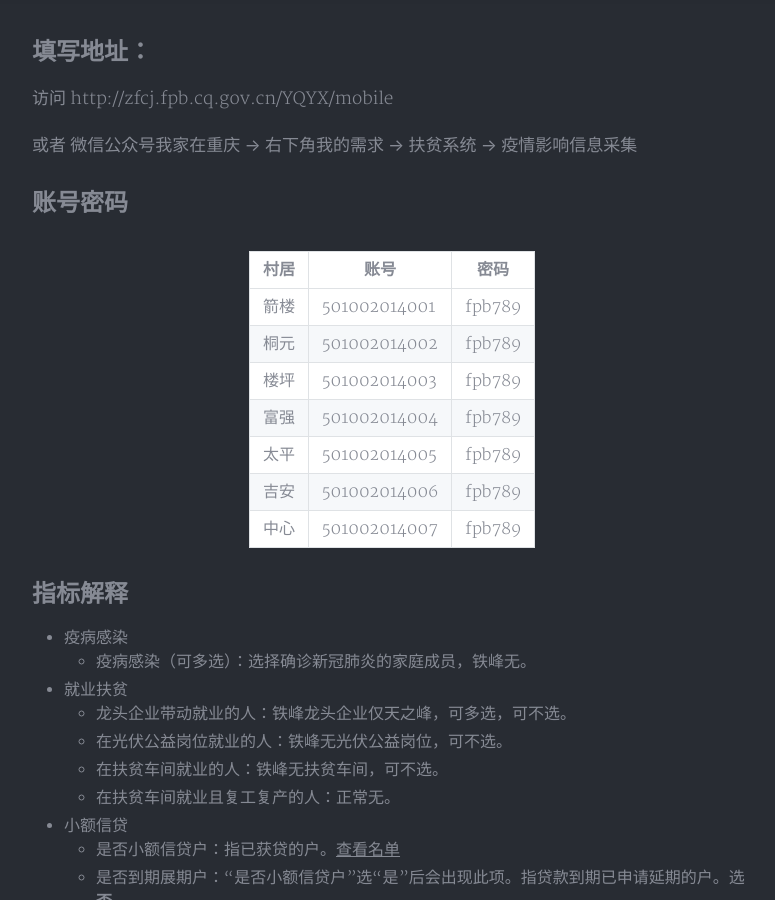
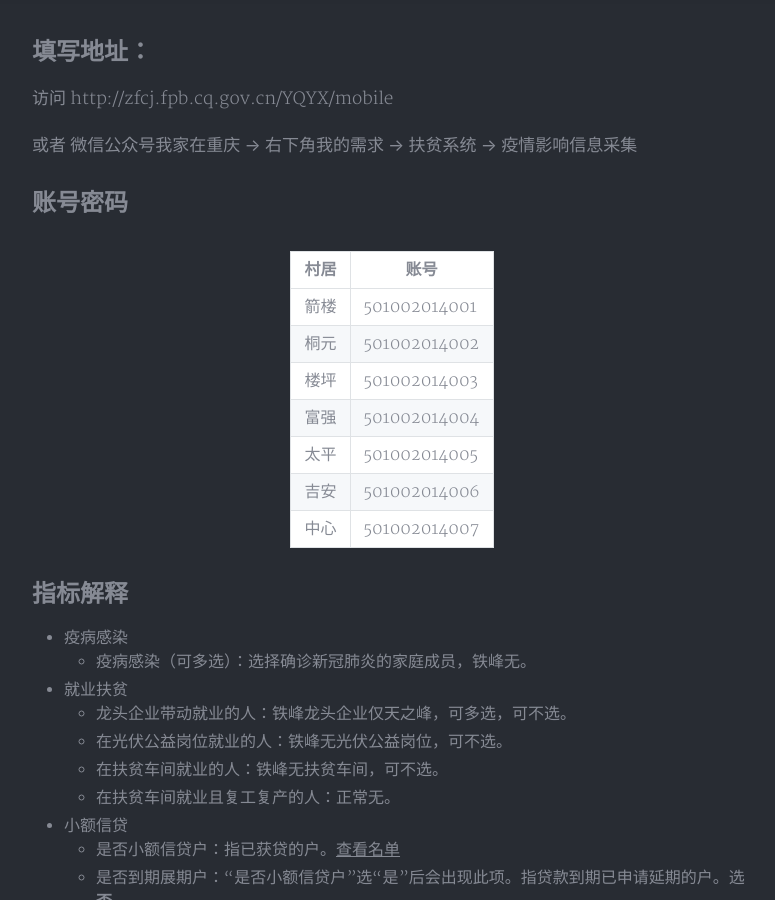
Before and after one commit to fuwt/fuwt.github.io, a Jekyll site: the page built from _posts/2020-03-06-重庆市贫困对象疫情影响信息采集系统填表说明.md, in a window 1280 px wide and 900 px high, scrolled down 362 px. Shown: the whole window, without its empty margins (248-1023 px from the left). Built offline with Jekyll 4.4.1, drawn with Linux system fonts in a browser that asks for light colours; nearby versions of some CDN libraries; a style sheet for code colours, icons or effects is not loaded.

Commit message:
del the passwd

```diff
--- a/_posts/2020-03-06-重庆市贫困对象疫情影响信息采集系统填表说明.md
+++ b/_posts/2020-03-06-重庆市贫困对象疫情影响信息采集系统填表说明.md
@@ -13,15 +13,15 @@ category:
 
 ## 账号密码
 
-| 村居 | 账号         | 密码   |
-| ---- | ------------ | ------ |
-| 箭楼 | 501002014001 | fpb789 |
-| 桐元 | 501002014002 | fpb789 |
-| 楼坪 | 501002014003 | fpb789 |
-| 富强 | 501002014004 | fpb789 |
-| 太平 | 501002014005 | fpb789 |
-| 吉安 | 501002014006 | fpb789 |
-| 中心 | 501002014007 | fpb789 |
+| 村居 | 账号         |
+| ---- | ------------ |
+| 箭楼 | 501002014001 |
+| 桐元 | 501002014002 |
+| 楼坪 | 501002014003 |
+| 富强 | 501002014004 |
+| 太平 | 501002014005 |
+| 吉安 | 501002014006 |
+| 中心 | 501002014007 |
 
 ## 指标解释
 
```
